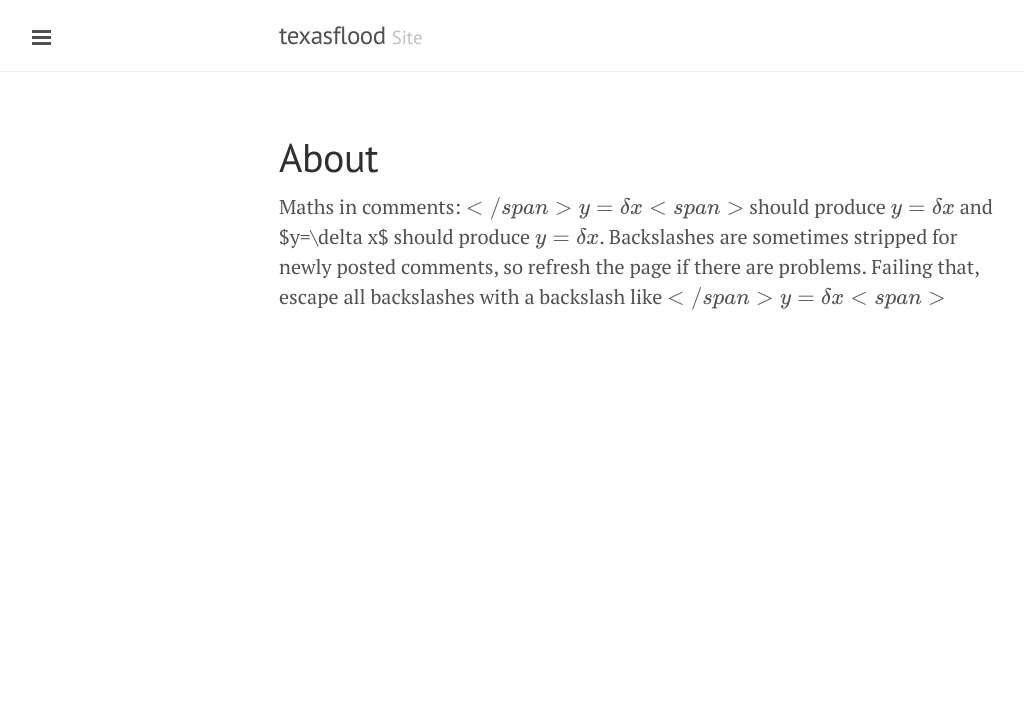
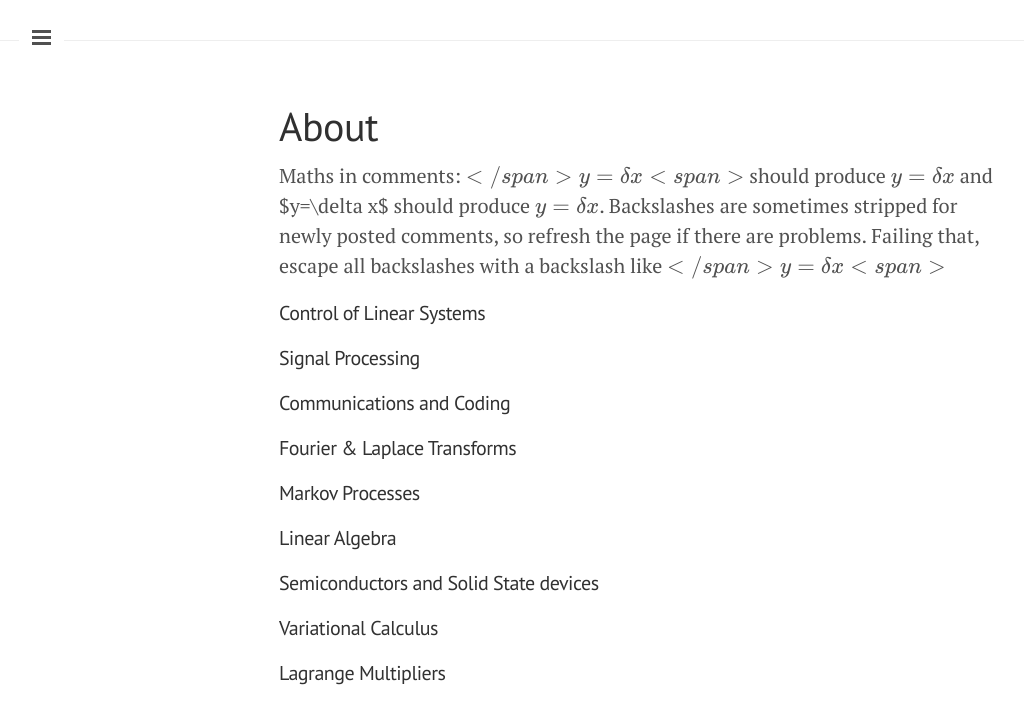
Before and after one commit to texasflood/texasflood.github.io.b, a Jekyll site: the page built from about.md, in a window 1280 px wide. Shown: the top 724 px of the page, without its empty margins (1-1025 px from the left). Built offline with Jekyll 4.4.1, drawn with Linux system fonts in a browser that asks for light colours; Markdown is read by kramdown in place of the engine named in the settings; formulas are drawn with MathJax 3; comment, search, counter and statistics services are not loaded.

Commit message:
Updated about with topics

```diff
--- a/_config.yml
+++ b/_config.yml
@@ -7,8 +7,8 @@ permalink:        pretty
 relative_permalinks: false
 
 # Setup
-title:            texasflood
-tagline:          Site
+#title:            texasflood
+#tagline:          Site
 url:              https://texasflood.github.com
 baseurl:          /
 author:
--- a/about.md
+++ b/about.md
@@ -10,6 +10,16 @@
 </script>
 Maths in comments: <span>$$</span>y=\delta x<span>$$</span> should produce $$y=\delta x$$ and <span>$</span>y=\delta x<span>$</span> should produce $y=\delta x$. Backslashes are sometimes stripped for newly posted comments, so refresh the page if there are problems. Failing that, escape all backslashes with a backslash like <span>$$</span>y=\\\delta x<span>$$</span>
 
+<h4>Control of Linear Systems</h4>
+<h4>Signal Processing</h4>
+<h4>Communications and Coding</h4>
+<h4>Fourier & Laplace Transforms</h4>
+<h4>Markov Processes</h4>
+<h4>Linear Algebra</h4>
+<h4>Semiconductors and Solid State devices</h4>
+<h4>Variational Calculus</h4>
+<h4>Lagrange Multipliers</h4>
+
 <script>
 var idcomments_acct = '332224dc9d8d3fa1b3e2e0ab11cbad9b';
 var idcomments_post_id;
```
